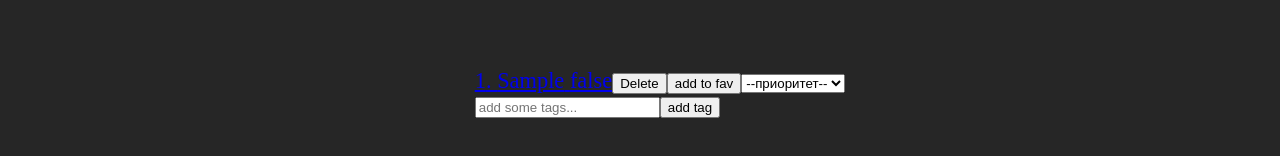
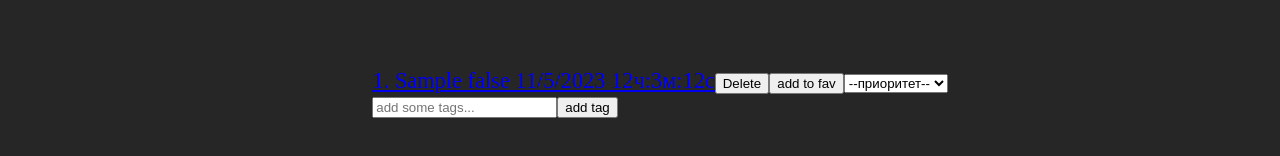
Before and after one commit to abbZe/amazing-todo-app, a React (Vite) app: page / in a window 1280 px wide. Both pictures are taken after typing "Sample" into the empty fields and a click on the button "Add". Shown: the part 135-291 px from the top of the page. Built offline with nearby package versions, Linux system fonts and the light colour scheme.

Commit message:
Make a showing date of note created inside the note

```diff
--- a/src/App.tsx
+++ b/src/App.tsx
@@ -3,7 +3,7 @@ import { Route, Routes } from 'react-router-dom'
 import styled from 'styled-components'
 
 import MainLayout from './layouts/MainLayout.tsx'
-import './App.css'
+import './reset.css'
 import { Home, NotFound, TaskPage } from './pages'
 
 const App: React.FC = () => (
--- a/src/components/TasksList/index.tsx
+++ b/src/components/TasksList/index.tsx
@@ -28,7 +28,7 @@ export const TasksList: React.FC<TasksListProps> = ({
         {provided => (
           <ListOfTasks {...provided.draggableProps} {...provided.dragHandleProps} ref={provided.innerRef}>
             <Link to={`/task/${task.id}`}>
-              {index + 1}. {task.taskTitleValue} {task.priority} {task.isFavorite.toString()}
+              {index + 1}. {task.taskTitleValue} {task.priority} {task.isFavorite.toString()} {task.dateOfCreate}
             </Link>
             <RemoveTaskBtn onClick={() => removeTaskHandler(index)}>Delete</RemoveTaskBtn>
             <AddToFavBtn onClick={() => addToFavHandler(index)}>add to fav</AddToFavBtn>
--- a/src/containers/Tasks/index.tsx
+++ b/src/containers/Tasks/index.tsx
@@ -48,6 +48,11 @@ export const Tasks: React.FC = () => {
   const clickTagHandler = (tag: string) => {
     dispatch(updateSearchTagResults(tag))
   }
+  const whichTasksWillDisplay = () => (
+    inputSearchValue ? searchResults
+      : searchTagResults.length > 0 ? searchTagResults
+        : tasks
+  )
 
   return (
     <PlainTasksWrapper>
@@ -56,53 +61,14 @@ export const Tasks: React.FC = () => {
         <Droppable droppableId="tasksUl">
           {provided => (
             <ul id="tasksUl" className="tasksUl" {...provided.droppableProps} ref={provided.innerRef}>
-              {inputSearchValue ? (
-                <>
               <TasksList
-                    tasks={searchResults}
+                tasks={whichTasksWillDisplay()}
                 removeTaskHandler={removeTaskHandler}
                 selectPriorityHandler={selectPriorityHandler}
                 submitAddTagHandler={submitAddTagHandler}
                 addToFavHandler={addToFavHandler}
                 clickTagHandler={clickTagHandler}
               />
-                  <br />
-                  {/* tasks with same tag, shows when click on tag */}
-                  {searchTagResults.length > 0 ? (
-                    <TasksList
-                      tasks={searchTagResults}
-                      removeTaskHandler={removeTaskHandler}
-                      selectPriorityHandler={selectPriorityHandler}
-                      submitAddTagHandler={submitAddTagHandler}
-                      addToFavHandler={addToFavHandler}
-                      clickTagHandler={clickTagHandler}
-                    />
-                  ) : null}
-                </>
-              ) : (
-                <>
-                  <TasksList
-                    tasks={tasks}
-                    removeTaskHandler={removeTaskHandler}
-                    selectPriorityHandler={selectPriorityHandler}
-                    submitAddTagHandler={submitAddTagHandler}
-                    addToFavHandler={addToFavHandler}
-                    clickTagHandler={clickTagHandler}
-                  />
-                  <br />
-                  {/* tasks with same tag, shows when click on tag */}
-                  {searchTagResults.length > 0 ? (
-                    <TasksList
-                      tasks={searchTagResults}
-                      removeTaskHandler={removeTaskHandler}
-                      selectPriorityHandler={selectPriorityHandler}
-                      submitAddTagHandler={submitAddTagHandler}
-                      addToFavHandler={addToFavHandler}
-                      clickTagHandler={clickTagHandler}
-                    />
-                  ) : null}
-                </>
-              )}
               {provided.placeholder}
             </ul>
           )}
--- a/src/pages/Home.tsx
+++ b/src/pages/Home.tsx
@@ -34,9 +34,10 @@ export const Home: React.FC = () => {
       id: v4(),
       taskTitleValue: "",
       taskBodyValue: "",
-      priority: '',
+      priority: "",
       tags: [],
       isFavorite: false,
+      dateOfCreate: "",
     }
 
     if (inputTaskTitleValue) {
--- a/src/redux/tasks/index.ts
+++ b/src/redux/tasks/index.ts
@@ -12,6 +12,7 @@ export type TTasksObj = {
   priority: string
   tags: Array<string>
   isFavorite: boolean
+  dateOfCreate: string
 }
 export type TInitialState = {
   tasks: Array<TTasksObj>
@@ -39,9 +40,20 @@ const tasksSlice = createSlice({
   reducers: {
     addTask(state, action: PayloadAction<TTasksObj>) {
       const taskObj = action.payload
+      const today = new Date()
+
+      const year = today.getFullYear()
+      const month = today.getMonth() + 1 // January gives 0, so +1 ;)
+      const day = today.getDate()
+      const hours = Number.parseInt(Number(today.getHours()).toFixed(2))
+      const minutes = Number.parseInt(Number(today.getMinutes()).toFixed(2))
+      const seconds = Number.parseInt(Number(today.getSeconds()).toFixed(2))
+
+      const date = `${day}/${month}/${year} ${hours}ч:${minutes}м:${seconds}с`
 
       taskObj.taskTitleValue = state.inputTaskTitleValue
       taskObj.taskBodyValue = state.inputTaskBodyValue
+      taskObj.dateOfCreate = date
 
       let { tasks } = state
 
@@ -114,13 +126,20 @@ const tasksSlice = createSlice({
       const { tasks } = state
       const tagFromHandler = action.payload
 
-      state.searchTagResults = []
+      if (state.searchTagResults.length > 0) {
+        state.searchTagResults = []
+      } else {
+        state.searchTagResults = []
 
-      tasks.map(task => {
-        if (task.tags.find(tag => tag === tagFromHandler)) {
-          state.searchTagResults.push(task)
-        }
-      })
+        tasks.map(task => (task.tags.find(tag => tag === tagFromHandler) ? state.searchTagResults.push(task) : null))
+
+        // Maybe i shoud stay with IF ELSE...
+        //tasks.map(task => {
+        //if (task.tags.find(tag => tag === tagFromHandler)) {
+        //state.searchTagResults.push(task)
+        //}
+        //})
+      }
     },
     editTask(state, action) {
       const idOfTask = action.payload
```
Also changed, not shown: src/editor.ts (+1 -40 lines), src/reset.css (renamed from src/App.css). Lines whose indentation alone changed are shown as unchanged.
